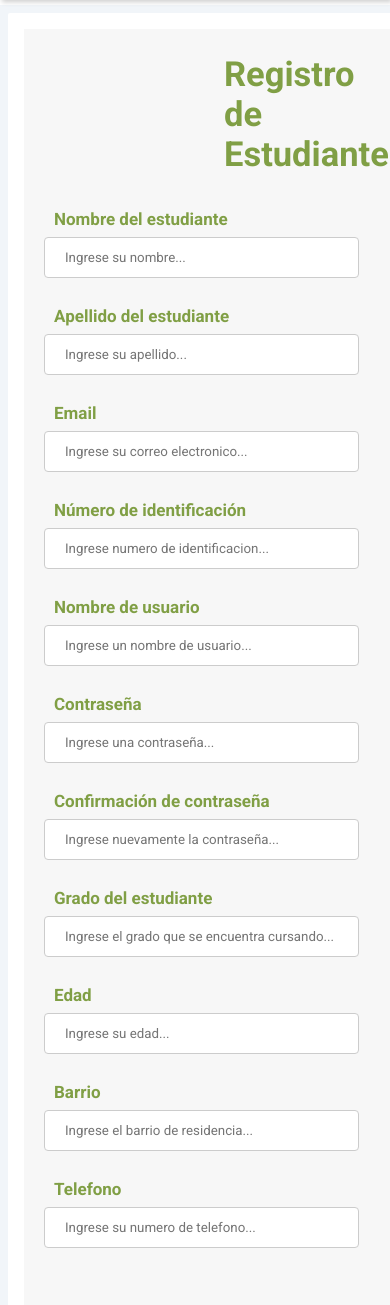
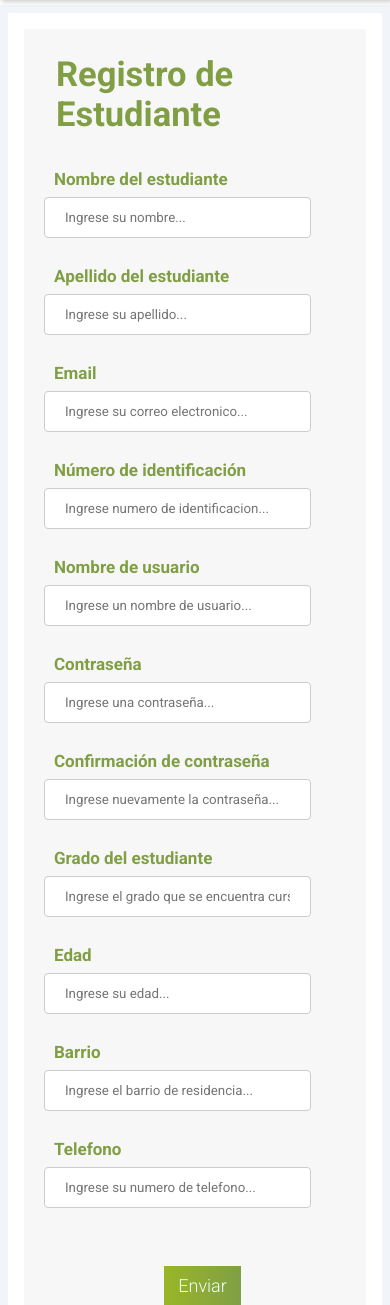
Before and after one commit to dgomezc1/R-Oil, a Django app: page /estudiantes/ in a window 390 px wide; the page is wider, and only the part inside the window is pictured. Shown: the part 80-1385 px from the top of that part. Run offline with Django 3.2, Linux system fonts and the light colour scheme; a user stored in the database is signed in.

Commit message:
Finalizacion estilo css index

```diff
--- a/Roil/static/css/registrodocentes.css
+++ b/Roil/static/css/registrodocentes.css
@@ -70,3 +70,15 @@ input[type=text], input[type="email"], input[type="number"], input[type="passwor
     color:red;
     font-size: 14px;
 }
+
+@media only screen and (max-width: 768px){
+    .titulo {
+        padding-left: 2rem;
+    }
+}
+
+@media only screen and (max-width: 360px){
+    input[type=text], input[type="email"], input[type="number"], input[type="password"], select{
+        width: 70%;
+    }
+}
--- a/Roil/static/css/style.css
+++ b/Roil/static/css/style.css
@@ -280,6 +280,12 @@ main{
 		left: 0 !important;
 	}
 
+	.cards{
+		width: 100% !important;
+		left: 0 !important;
+	}
+
+
 	#nav-toggle:checked + .sidebar{
 		padding-top: 1rem !important;
 		left: 0 !important;
```
